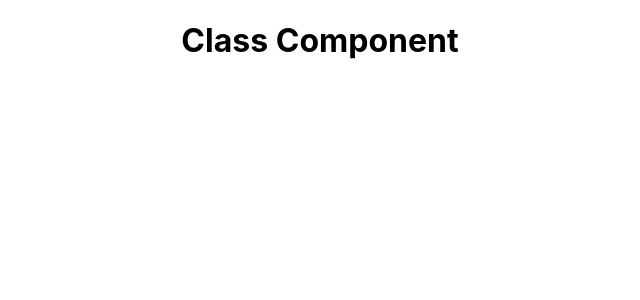
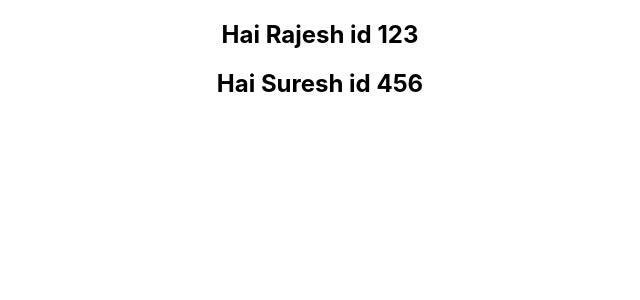
Before and after one commit to madhuvayya/React-Practice, a React (Create React App) app: page / in a window 1280 px wide. Shown: the top 300 px of the page, without its empty margins (320-960 px from the left). Built offline with nearby package versions, Linux system fonts and the light colour scheme.

Commit message:
Added GreetProps file implemented props in functinal component

```diff
--- a/src/App.js
+++ b/src/App.js
@@ -5,13 +5,16 @@ import Hello from './components/Hello';
 import { render } from '@testing-library/react';
 import Greet from './components/Greet';
 import ClassComponent from './components/ClassComponent'
+import GreetProps from './components/GreetProps';
 
 function App() {
   return (
     <div className="App">
       {/* <Hello /> */}
       {/* <Greet /> */}
-      <ClassComponent />
+      {/* <ClassComponent /> */}
+      <GreetProps name="Rajesh" id="123" />
+      <GreetProps name="Suresh" id="456" />
     </div>
   );
 }
--- /dev/null
+++ b/src/components/GreetProps.js
@@ -0,0 +1,5 @@
+import React from 'react';
+
+const GreetProps = (props) => <h2>Hai {props.name} id {props.id}</h2>
+
+export default GreetProps
```
